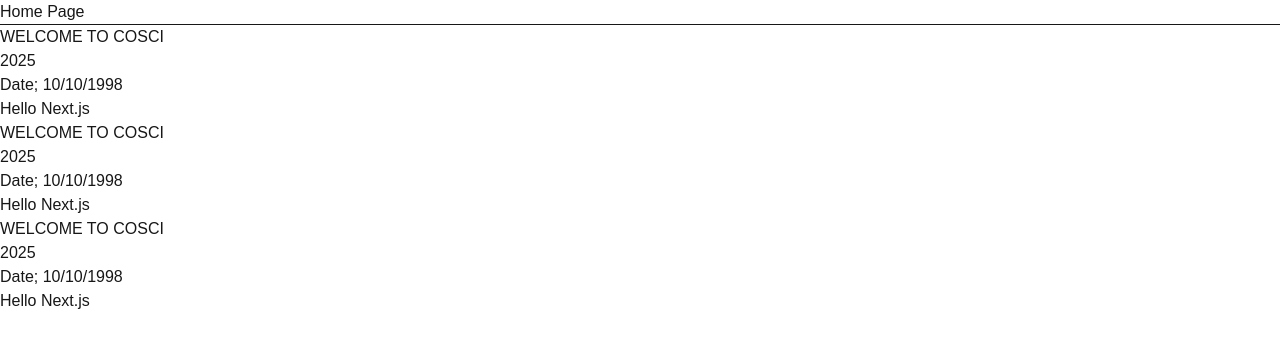
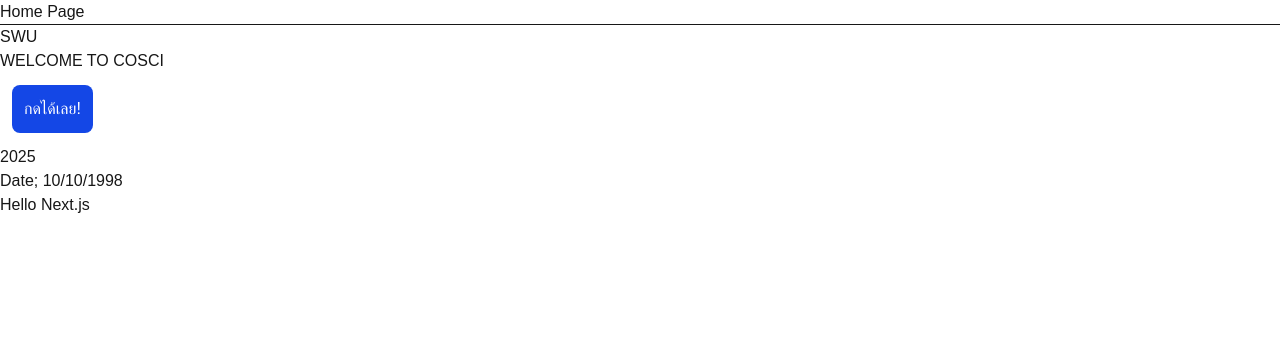
Before and after one commit to NannaphatSupakdamrongkul/nextjs-cosci-app, a Next.js app: page / in a window 1280 px wide. Shown: the top 348 px of the page. Built offline with nearby package versions, Linux system fonts and the light colour scheme.

Commit message:
welcome to cosci component

```diff
--- a/src/app/components/AppWelcome.tsx
+++ b/src/app/components/AppWelcome.tsx
@@ -1,12 +1,22 @@
-export default function AppWelcome() {
+'use client'
 
+type AppWelcomeProps = {
+    headTitle?: string
+    isShow: boolean;
+}
+
+export default function AppWelcome({headTitle,isShow}: AppWelcomeProps) {
 const title = 'Welcome to cosci';
 const currentYear = <p>2025</p>;
-const isShow = true;
+const handleclick = () => {
+    alert('Hello TypeScript')
+}
 
     return (
         <>
+            <h1>{headTitle}</h1>
             <p>{title.toUpperCase()}</p>
+            <button className="bg-blue-700 p-3 m-3 text-white rounded-lg"onClick={handleclick}>กดได้เลย!</button>
             {currentYear}
             {
                 isShow && <p>Date; 10/10/1998</p>
--- a/src/app/page.tsx
+++ b/src/app/page.tsx
@@ -5,9 +5,7 @@
    <>
     <h1>Home Page</h1>
     <hr />
-    <AppWelcome />
-    <AppWelcome />
-    <AppWelcome />
+    <AppWelcome headTitle="SWU" isShow={true} />
    </>
   );
 }
```
